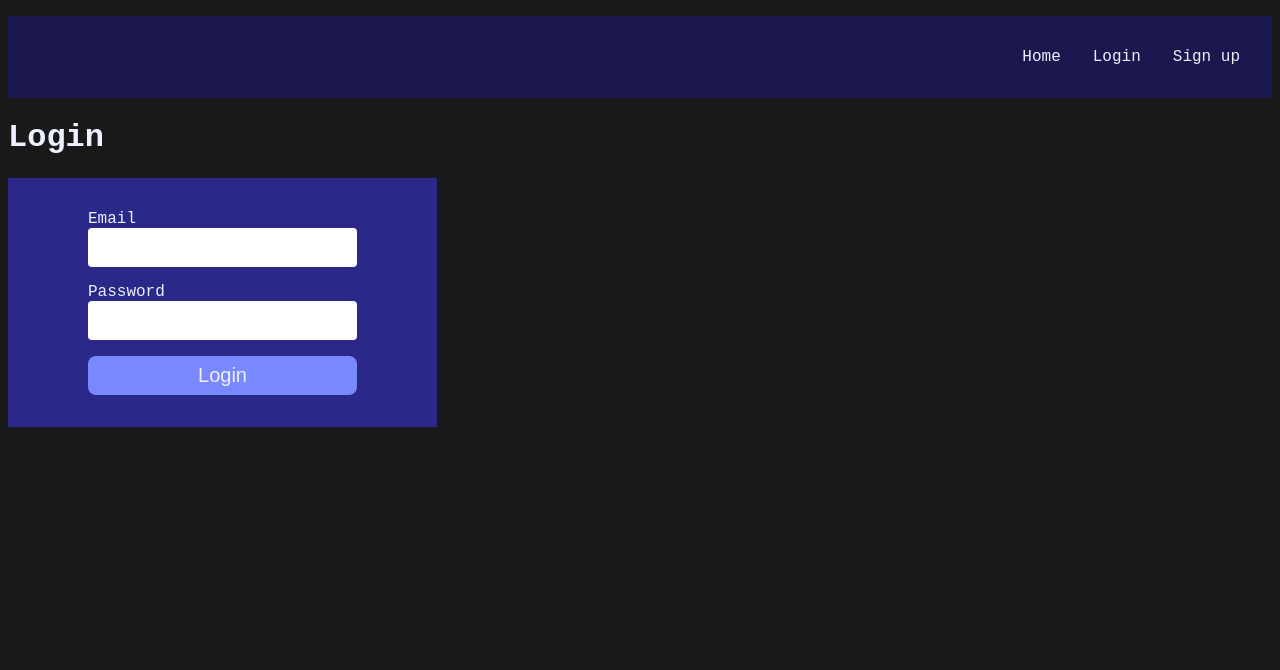
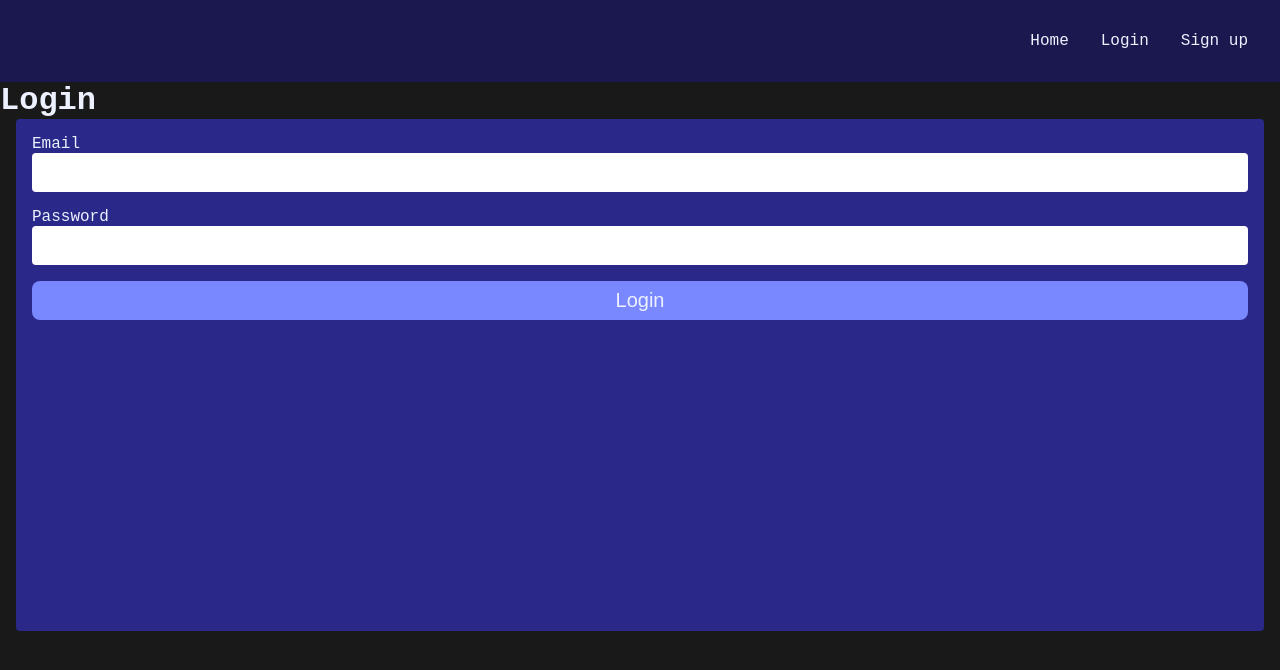
Before and after one commit to katelijacobsen/web-dev-semester-1-fro-back-data, a Flask app: page /login.html in a window 1280 px wide. Shown: the top 670 px of the page. Run offline with Flask 3, Linux system fonts and the light colour scheme.

```diff
--- a/app.py
+++ b/app.py
@@ -4,7 +4,6 @@ import uuid
 import random
 
 app = Flask(__name__)
-
 ########################ROUTING#########################
 
 @app.route("/")
@@ -15,7 +14,7 @@ def index():
 def signup():
     return render_template("signup.html")
 
-@app.route("/login.html")
+@app.get("/login.html")
 def login():
     return render_template("login.html")
 
@@ -31,13 +30,16 @@ def create_destination():
 @app.post("/login.html")
 def login_user():
     try:
-        user_email = request.form.get("email")
-        user_password = request.form.get("user_password")
+        given_email = request.form.get("email")
+        given_password = request.form.get("password")
 
-        q = "SELECT * FROM users WHERE user_email = %s" #something like that but replace it query with workbench
+        #app.logger.info('%s %s', given_password, given_email) #screw you flask
+        q = "SELECT * FROM users WHERE user_email = %s"
         db, cursor = connector.db()
-        cursor.execute(q, (user_email,))
+        cursor.execute(q, (given_email,))
         user = cursor.fetchone()
+        if given_password != user["user_password"]:
+            return render_template("login.html", error="Invalid login")
         return render_template("_logincomplete.html", user=user)
     except Exception as ex:
         print(ex)
--- a/static/app.css
+++ b/static/app.css
@@ -43,6 +43,11 @@ html {
   /**********************Typography*/
 }
 
+* {
+  padding: 0;
+  margin: 0;
+}
+
 header {
   nav {
     ul {
@@ -77,16 +82,20 @@ body {
     color: var(--text-color);
   }
   font-family: "Courier New", Courier, monospace;
+
 }
 
 #signup {
-  display: inline-flex;
+  display: flex;
   flex-direction: column;
+  height: 60dvh;
   background-color: #2a298a;
-  padding-block: 2rem;
-  padding-inline: 5rem;
+  padding-inline: var(--base-spacing);
+  padding-block: var(--base-spacing);
+  margin-inline: var(--base-spacing);
   color: var(--text-color);
   font-size: 1.25rem;
+  border-radius: 4px;
 
   label {
     display: inline-flex;
--- a/templates/login.html
+++ b/templates/login.html
@@ -9,16 +9,20 @@
   <body>
     {% include '_header.html' %}
     <h1>Login</h1>
-    <form action="" method="post" id="signup">
+    <form action="/login.html" method="post" id="signup">
+      {% if error %}
+      <span>{{error}}</span>
+      {% endif %}
+
       <label for="email">
         Email
-        <input type="email" name="email" id="email" required/>
+        <input type="email" name="email" id="email" required />
       </label>
       <label for="password">
         Password
-        <input type="password" name="password" id="password" required/>
+        <input type="password" name="password" id="password" required />
       </label>
-      <button>Login</button>
+      <button type="submit">Login</button>
     </form>
   </body>
 </html>
```
